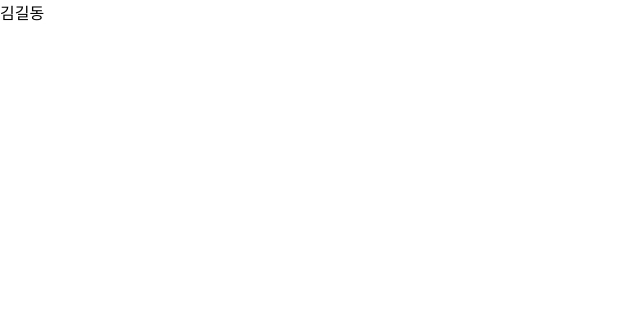
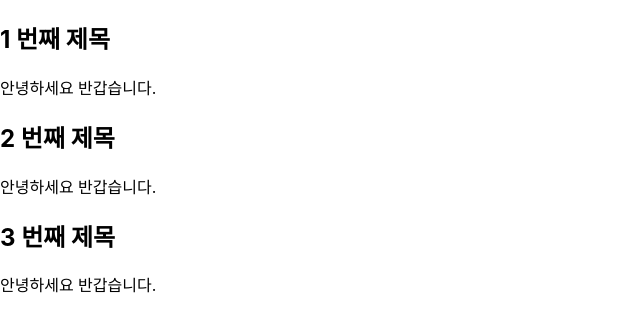
Before and after one commit to devJiraynor/front-basic-20230706, a React (Create React App) app in the folder react-init/: page / in a window 1280 px wide. Shown: the top 332 px of the page, without its empty margins (0-640 px from the left). Built offline with nearby package versions, Linux system fonts and the light colour scheme; the HTML template or start-up script is replaced by a standard one.

Commit message:
2023.08.18. 10:50

```diff
--- a/react-init/src/App.tsx
+++ b/react-init/src/App.tsx
@@ -1,11 +1,33 @@
 import React from 'react';
 import './App.css';
 import Typescript from './Typescript';
+import Component from './components/Component';
 
 function App() {
   return (
-    <Typescript />
+    <div>
+      {
+        mock.map(
+          (item) => { return (<Component title={item.title} content={item.content} />) }
+        )
+      }
+    </div>
   );
 }
 
 export default App;
+
+const mock = [
+  {
+    title: '1 번째 제목',
+    content: '안녕하세요 반갑습니다.'
+  },
+  {
+    title: '2 번째 제목',
+    content: '안녕하세요 반갑습니다.'
+  },
+  {
+    title: '3 번째 제목',
+    content: '안녕하세요 반갑습니다.'
+  },
+];
--- a/react-init/src/Typescript.tsx
+++ b/react-init/src/Typescript.tsx
@@ -97,6 +97,9 @@ export default function Typescript() {
     return 'a';
   }
 
+  const array = [1, 2, 3, 4];
+  const [first, seconds, ...others] = array;
+
   object2.name;
 
   return (
--- /dev/null
+++ b/react-init/src/components/Component.tsx
@@ -0,0 +1,15 @@
+import React from 'react'
+
+interface Props {
+  title: string;
+  content: string;
+}
+
+export default function Component({ title, content }: Props) {
+  return (
+    <div>
+      <h2>{title}</h2>
+      <p>{content}</p>
+    </div>
+  )
+}
```
